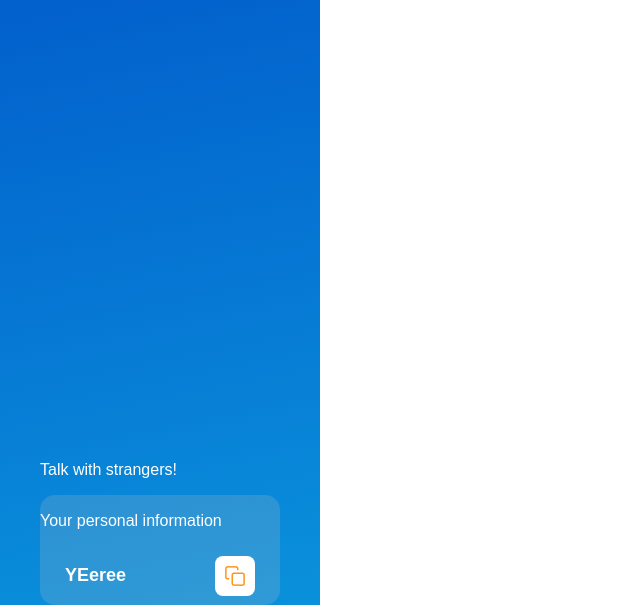
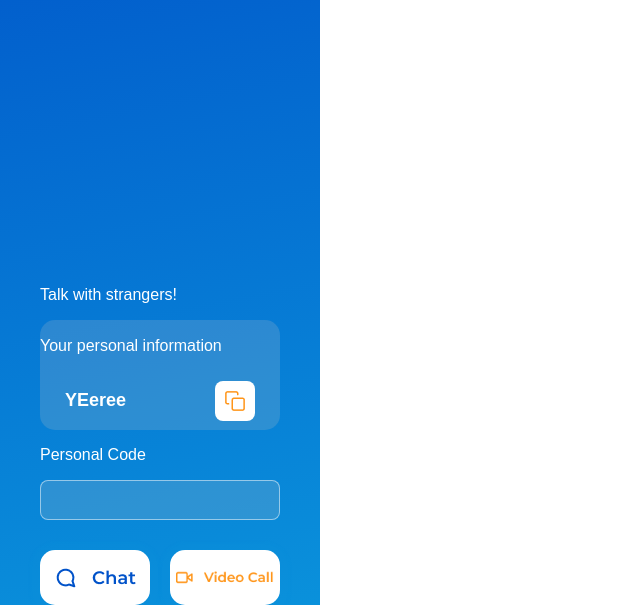
Before and after one commit to Hendrilalaina/webRTC, a website: page public/index.html in a window 1280 px wide. Shown: the part 195-800 px from the top of the page, without its empty margins (0-640 px from the left). Drawn offline with nearby package versions, Linux system fonts and the light colour scheme; no server answers.

Commit message:
Add call buttons

```diff
--- a/public/index.html
+++ b/public/index.html
@@ -29,6 +29,20 @@
               </button>
             </div>
           </div>
+          <div class="personal_code_connecting_container">
+            <p class="personal_code_connecting_container_paragraph">Personal Code</p>
+            <div class="personal_code_connecting_input_container">
+              <input type="text" class="personal_code_input" id="personal_code_input">
+            </div>
+            <div class="personal_code_connecting_buttons_container">
+              <button class="connecting_button" id="personal_code_chat_button">
+                <img src="./utils/images/chatButton.png" class="connecting_buttons_image">
+              </button>
+              <button class="connecting_button" id="personal_code_video_button">
+                <img src="./utils/images/videoButton.png" class="connecting_buttons_image">
+              </button>
+            </div>
+          </div>
         </div>
       </div>
       <div class="call_container"></div>
```
